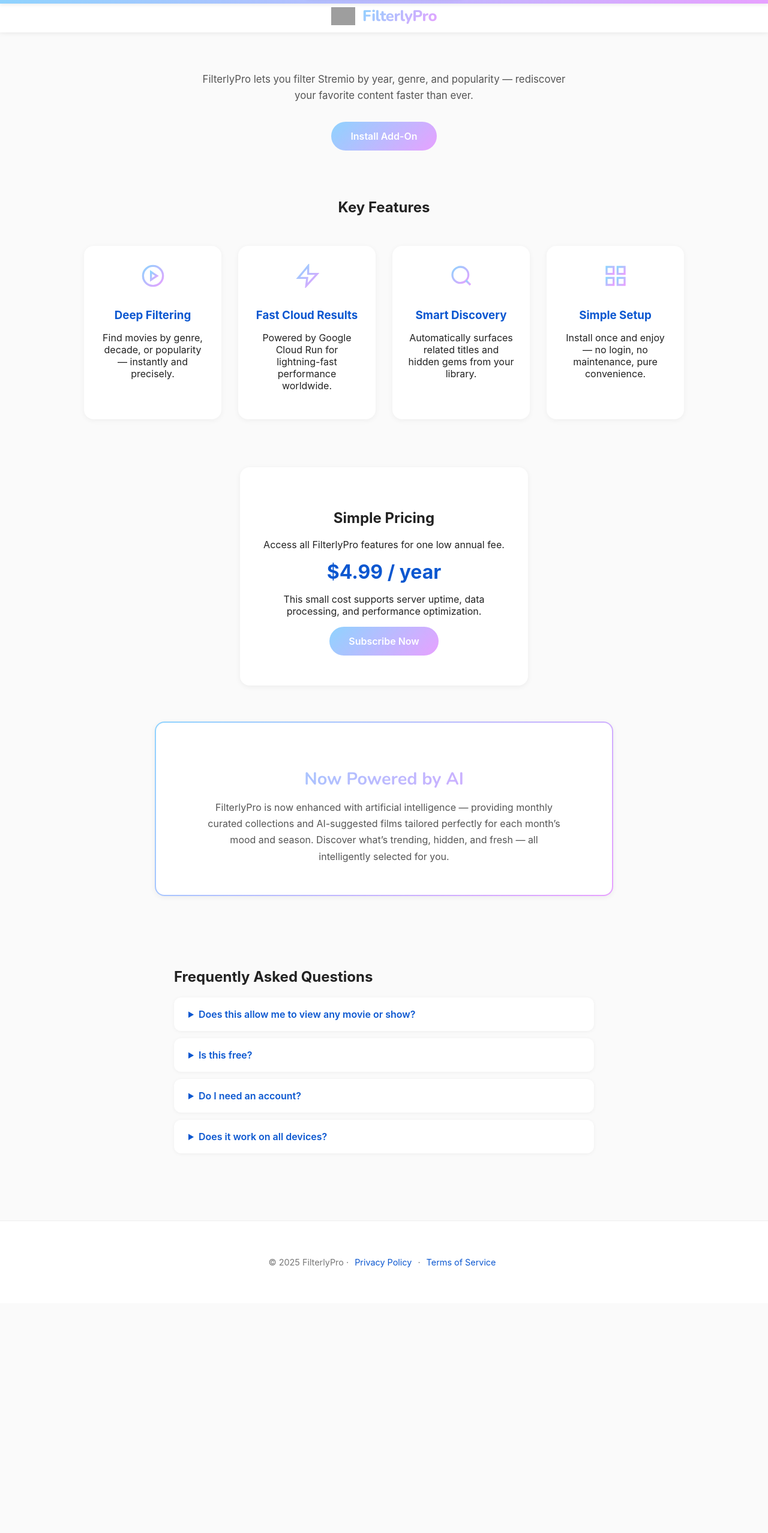
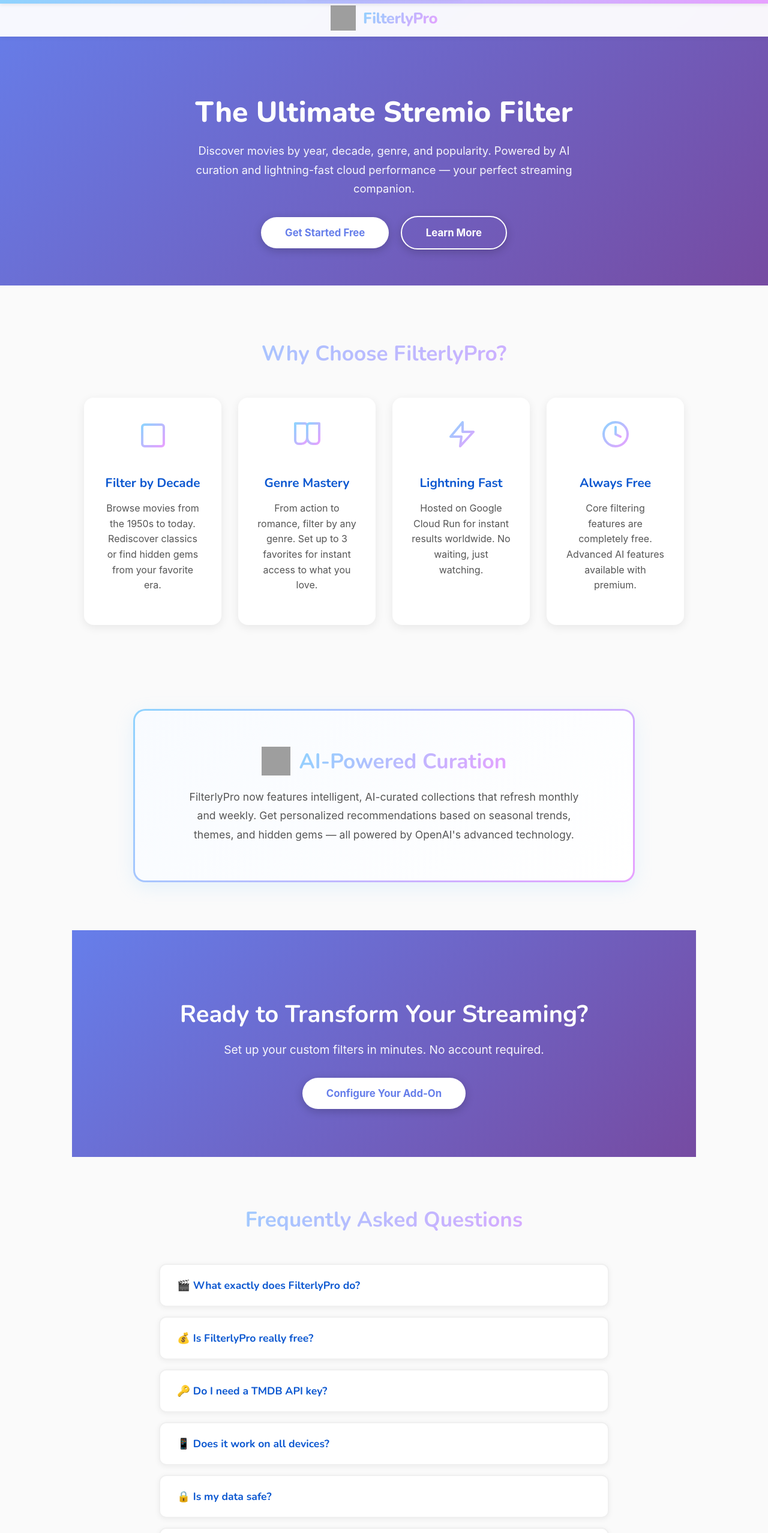
Before and after one commit to seowizard9-lang/filterlypro-site, a plain HTML site: page index.html in a window 1280 px wide. Shown: the part 41-2597 px from the top of the page at 60% size. Before the commit the page ends 2214 px from the top, so only its background shows below. Drawn offline with nearby package versions, Linux system fonts and the light colour scheme; grey boxes are pictures that could not be loaded.

Commit message:
Update index.html

```diff
--- a/index.html
+++ b/index.html
@@ -3,12 +3,12 @@
 <head>
 <meta charset="UTF-8" />
 <meta name="viewport" content="width=device-width, initial-scale=1.0" />
-<title>FilterlyPro – Filter Stremio by Year</title>
+<title>FilterlyPro – Filter Stremio by Year, Genre & More</title>
 <meta name="description" content="FilterlyPro lets you filter Stremio by year, decade, and genre with powerful tools and lightning-fast performance." />
 <meta name="keywords" content="Filter Stremio by year, FilterlyPro, Stremio filter addon, sort movies by year, Stremio decade filter, AI movie suggestions, monthly curated films" />
 
 <!-- Google Font for Nunito -->
-<link href="https://fonts.googleapis.com/css2?family=Nunito:wght@700;800&display=swap" rel="stylesheet">
+<link href="https://fonts.googleapis.com/css2?family=Nunito:wght@400;600;700;800&display=swap" rel="stylesheet">
 
 <style>
 :root {
@@ -21,7 +21,7 @@
 }
 body {
   margin: 0;
-  font-family: 'Inter', system-ui, sans-serif;
+  font-family: -apple-system, BlinkMacSystemFont, 'Segoe UI', Roboto, sans-serif;
   background: var(--bg-light);
   color: var(--text-dark);
   text-align: center;
@@ -76,7 +76,7 @@ body {
   top: 40px;
   left: 0;
   width: 100%;
-  background: rgba(255,255,255,0.9);
+  background: rgba(255,255,255,0.95);
   backdrop-filter: blur(8px);
   z-index: 999;
   padding: 10px 0;
@@ -90,7 +90,8 @@ body {
   gap: 12px;
 }
 #floatingHeader img {
-  width: 40px;
+  width: 42px;
+  height: 42px;
   transition: all 0.3s ease;
 }
 #floatingHeader h1 {
@@ -106,33 +107,68 @@ body {
 
 /* 🔹 Main header content */
 header {
-  padding-top: 140px; /* makes room for floating bars */
-  padding-bottom: 40px;
+  padding-top: 140px;
+  padding-bottom: 60px;
+  background: linear-gradient(135deg, #667eea 0%, #764ba2 100%);
+  color: white;
+}
+header h2 {
+  font-family: 'Nunito', sans-serif;
+  font-size: 3rem;
+  font-weight: 800;
+  margin-bottom: 20px;
+  line-height: 1.2;
 }
 p.lead {
-  max-width: 640px;
+  max-width: 680px;
   margin: 0 auto 30px;
-  color: var(--text-light);
-  line-height: 1.6;
-  font-size: 1.05rem;
+  line-height: 1.7;
+  font-size: 1.15rem;
+  opacity: 0.95;
 }
 .button {
   display: inline-block;
-  padding: 14px 32px;
+  padding: 16px 40px;
   border-radius: 30px;
-  font-weight: 600;
+  font-weight: 700;
   text-decoration: none;
-  background: var(--gradient);
-  color: #fff;
-  transition: opacity 0.2s;
+  background: white;
+  color: #667eea;
+  transition: all 0.3s;
+  box-shadow: 0 4px 15px rgba(0,0,0,0.2);
+  font-size: 1.05rem;
 }
-.button:hover { opacity: 0.85; }
+.button:hover {
+  transform: translateY(-2px);
+  box-shadow: 0 6px 20px rgba(0,0,0,0.3);
+}
+
+.button-secondary {
+  background: transparent;
+  color: white;
+  border: 2px solid white;
+  margin-left: 15px;
+}
+.button-secondary:hover {
+  background: white;
+  color: #667eea;
+}
 
 /* 🔹 Section spacing */
 section {
-  padding: 20px 20px;
+  padding: 60px 20px;
   max-width: 1000px;
   margin: auto;
+}
+
+section h2 {
+  font-family: 'Nunito', sans-serif;
+  font-size: 2.2rem;
+  font-weight: 700;
+  margin-bottom: 50px;
+  background: var(--gradient);
+  -webkit-background-clip: text;
+  -webkit-text-fill-color: transparent;
 }
 
 /* 🔹 Features grid */
@@ -151,81 +187,243 @@ section {
 .feature {
   background: var(--white);
   border-radius: 16px;
-  padding: 30px 25px;
-  box-shadow: 0 2px 10px rgba(0,0,0,0.05);
+  padding: 35px 30px;
+  box-shadow: 0 4px 15px rgba(0,0,0,0.08);
+  transition: all 0.3s;
+  border: 2px solid transparent;
+}
+.feature:hover {
+  transform: translateY(-5px);
+  box-shadow: 0 8px 25px rgba(143, 211, 254, 0.3);
+  border: 2px solid transparent;
+  background: linear-gradient(white, white) padding-box,
+              linear-gradient(135deg, #8fd3fe, #e7a1ff) border-box;
 }
 .feature svg {
-  width: 40px; height: 40px;
+  width: 48px; height: 48px;
   stroke: url(#grad);
+  margin-bottom: 18px;
+  stroke-width: 2;
+}
+.feature h3 {
+  font-family: 'Nunito', sans-serif;
+  color: var(--blue);
   margin-bottom: 12px;
+  font-size: 1.3rem;
+  font-weight: 700;
 }
-.feature h3 { color: var(--blue); margin-bottom: 10px; }
+.feature p {
+  color: var(--text-light);
+  line-height: 1.6;
+}
 
 /* 🔹 Pricing */
 .pricing {
-  background: var(--white);
-  border-radius: 16px;
-  padding: 50px 30px;
-  box-shadow: 0 2px 10px rgba(0,0,0,0.06);
-  max-width: 420px;
+  background: linear-gradient(135deg, #f8fbff, #ffffff) padding-box,
+              linear-gradient(135deg, #8fd3fe, #e7a1ff) border-box;
+  border: 3px solid transparent;
+  border-radius: 20px;
+  padding: 60px 40px;
+  box-shadow: 0 8px 30px rgba(143, 211, 254, 0.2);
+  max-width: 480px;
   margin: 60px auto;
 }
-.price { font-size: 2rem; font-weight: 700; margin: 12px 0; color: var(--blue); }
+.pricing h2 {
+  font-family: 'Nunito', sans-serif;
+  font-size: 2rem;
+  margin-bottom: 15px;
+}
+.price {
+  font-family: 'Nunito', sans-serif;
+  font-size: 3rem;
+  font-weight: 800;
+  margin: 20px 0;
+  background: var(--gradient);
+  -webkit-background-clip: text;
+  -webkit-text-fill-color: transparent;
+}
+.pricing p {
+  color: var(--text-light);
+  line-height: 1.7;
+  margin-bottom: 30px;
+}
 
 /* 🔹 AI Powered Section */
 .ai-section {
-  background: var(--white);
-  border-radius: 16px;
-  padding: 50px 30px;
-  margin: 60px auto;
-  max-width: 700px;
-  box-shadow: 0 2px 10px rgba(0,0,0,0.06);
-  border: 2px solid transparent;
-  background: linear-gradient(#fff, #fff) padding-box,
+  background: linear-gradient(135deg, #f8fbff, #ffffff) padding-box,
               linear-gradient(135deg, #8fd3fe, #e7a1ff) border-box;
+  border-radius: 20px;
+  padding: 60px 40px;
+  margin: 80px auto;
+  max-width: 750px;
+  box-shadow: 0 8px 30px rgba(143, 211, 254, 0.2);
+  border: 3px solid transparent;
+}
+.ai-section .ai-header {
+  display: flex;
+  align-items: center;
+  justify-content: center;
+  gap: 15px;
+  margin-bottom: 20px;
+}
+.ai-section img {
+  width: 48px;
+  height: 48px;
 }
 .ai-section h2 {
   font-family: 'Nunito', sans-serif;
   background: var(--gradient);
   -webkit-background-clip: text;
   -webkit-text-fill-color: transparent;
-  font-size: 1.8rem;
-  margin-bottom: 15px;
+  font-size: 2.2rem;
+  margin: 0;
 }
 .ai-section p {
   color: var(--text-light);
-  line-height: 1.7;
-  font-size: 1rem;
-  max-width: 600px;
+  line-height: 1.8;
+  font-size: 1.1rem;
+  max-width: 650px;
   margin: 0 auto;
 }
 
+/* 🔹 CTA Section */
+.cta-section {
+  background: linear-gradient(135deg, #667eea 0%, #764ba2 100%);
+  color: white;
+  padding: 80px 20px;
+  margin-top: 80px;
+}
+.cta-section h2 {
+  font-family: 'Nunito', sans-serif;
+  color: white;
+  font-size: 2.5rem;
+  margin-bottom: 20px;
+  background: none;
+  -webkit-background-clip: initial;
+  -webkit-text-fill-color: initial;
+}
+.cta-section p {
+  font-size: 1.2rem;
+  margin-bottom: 35px;
+  opacity: 0.95;
+}
+
 /* 🔹 FAQ */
-.faq { text-align: left; max-width: 700px; margin: 80px auto; }
+.faq {
+  text-align: left;
+  max-width: 750px;
+  margin: 80px auto;
+  padding: 0 20px;
+}
+.faq h2 {
+  text-align: center;
+  margin-bottom: 50px;
+}
 details {
   background: var(--white);
   border-radius: 12px;
-  margin: 12px 0;
-  padding: 18px 24px;
-  box-shadow: 0 1px 6px rgba(0,0,0,0.05);
+  margin: 16px 0;
+  padding: 22px 28px;
+  box-shadow: 0 2px 10px rgba(0,0,0,0.06);
+  border: 2px solid #f0f0f0;
+  transition: all 0.3s;
+}
+details:hover {
+  border-color: transparent;
+  background: linear-gradient(white, white) padding-box,
+              linear-gradient(135deg, #8fd3fe, #e7a1ff) border-box;
+  border: 2px solid transparent;
+}
+details[open] {
+  border-color: transparent;
+  background: linear-gradient(135deg, #f8fbff, #ffffff) padding-box,
+              linear-gradient(135deg, #8fd3fe, #e7a1ff) border-box;
+  border: 2px solid transparent;
 }
 summary {
-  font-weight: 600;
+  font-family: 'Nunito', sans-serif;
+  font-weight: 700;
+  font-size: 1.1rem;
   color: var(--blue);
   cursor: pointer;
+  display: flex;
+  align-items: center;
+  gap: 10px;
 }
-summary::marker { color: var(--blue); }
+summary::marker {
+  color: var(--blue);
+}
+details p {
+  margin-top: 15px;
+  color: var(--text-light);
+  line-height: 1.7;
+}
 
 /* 🔹 Footer */
 footer {
   padding: 60px 20px;
-  font-size: 0.9rem;
-  color: #777;
+  font-size: 0.95rem;
+  color: #666;
   background: #fff;
   border-top: 1px solid #eee;
 }
-footer a { color: var(--blue); text-decoration: none; margin: 0 6px; }
-footer a:hover { text-decoration: underline; }
+.footer-content {
+  max-width: 1000px;
+  margin: 0 auto;
+  display: flex;
+  flex-direction: column;
+  gap: 25px;
+}
+.footer-logo {
+  display: flex;
+  align-items: center;
+  justify-content: center;
+  gap: 12px;
+  margin-bottom: 15px;
+}
+.footer-logo img {
+  width: 36px;
+  height: 36px;
+}
+.footer-logo span {
+  font-family: 'Nunito', sans-serif;
+  font-weight: 800;
+  font-size: 1.4rem;
+  background: var(--gradient);
+  -webkit-background-clip: text;
+  -webkit-text-fill-color: transparent;
+}
+.footer-links {
+  display: flex;
+  justify-content: center;
+  gap: 25px;
+  flex-wrap: wrap;
+}
+footer a {
+  color: var(--blue);
+  text-decoration: none;
+  font-weight: 600;
+  transition: all 0.2s;
+}
+footer a:hover {
+  color: #764ba2;
+  text-decoration: underline;
+}
+.footer-note {
+  font-size: 0.85rem;
+  color: #999;
+  margin-top: 20px;
+  line-height: 1.6;
+  max-width: 600px;
+  margin-left: auto;
+  margin-right: auto;
+}
+
+@media (max-width: 768px) {
+  header h2 { font-size: 2.2rem; }
+  .button-secondary { margin-left: 0; margin-top: 15px; }
+  section h2 { font-size: 1.8rem; }
+}
 </style>
 </head>
 <body>
@@ -259,75 +457,119 @@ footer a:hover { text-decoration: underline; }
 
 <!-- 🔹 Main Header Content -->
 <header>
-  <p class="lead">FilterlyPro lets you filter Stremio by year, genre, and popularity — rediscover your favorite content faster than ever.</p>
-  <a href="https://stremio-tmdb-addon-v2-956939293183.us-central1.run.app/manifest.json" class="button">Install Add-On</a>
+  <h2>The Ultimate Stremio Filter</h2>
+  <p class="lead">Discover movies by year, decade, genre, and popularity. Powered by AI curation and lightning-fast cloud performance — your perfect streaming companion.</p>
+  <a href="/configure" class="button">Get Started Free</a>
+  <a href="#features" class="button button-secondary">Learn More</a>
 </header>
 
 <!-- 🔹 Features -->
 <section id="features">
-  <h2>Key Features</h2>
+  <h2>Why Choose FilterlyPro?</h2>
   <div class="features">
     <div class="feature">
-      <svg viewBox="0 0 24 24" fill="none" stroke-width="2"><circle cx="12" cy="12" r="10"/><polygon points="10 8 16 12 10 16 10 8"/></svg>
-      <h3>Deep Filtering</h3>
-      <p>Find movies by genre, decade, or popularity — instantly and precisely.</p>
+      <svg viewBox="0 0 24 24" fill="none" stroke-width="2" stroke-linecap="round" stroke-linejoin="round">
+        <rect x="3" y="4" width="18" height="18" rx="2" ry="2"/>
+        <line x1="16" y1="2" x2="16" y2="6"/>
+        <line x1="8" y1="2" x2="8" y2="6"/>
+        <line x1="3" y1="10" x2="21" y2="10"/>
+      </svg>
+      <h3>Filter by Decade</h3>
+      <p>Browse movies from the 1950s to today. Rediscover classics or find hidden gems from your favorite era.</p>
     </div>
     <div class="feature">
-      <svg viewBox="0 0 24 24" fill="none" stroke-width="2"><path d="M13 2L3 14h9l-1 8 11-12h-9z"/></svg>
-      <h3>Fast Cloud Results</h3>
-      <p>Powered by Google Cloud Run for lightning-fast performance worldwide.</p>
+      <svg viewBox="0 0 24 24" fill="none" stroke-width="2" stroke-linecap="round" stroke-linejoin="round">
+        <path d="M2 3h8a2 2 0 0 1 2 2v10a5 5 0 0 1-5 5H5a3 3 0 0 1-3-3V3z"/>
+        <path d="M22 3h-8a2 2 0 0 0-2 2v10a5 5 0 0 0 5 5h2a3 3 0 0 0 3-3V3z"/>
+      </svg>
+      <h3>Genre Mastery</h3>
+      <p>From action to romance, filter by any genre. Set up to 3 favorites for instant access to what you love.</p>
     </div>
     <div class="feature">
-      <svg viewBox="0 0 24 24" fill="none" stroke-width="2"><circle cx="11" cy="11" r="8"/><line x1="21" y1="21" x2="16.65" y2="16.65"/></svg>
-      <h3>Smart Discovery</h3>
-      <p>Automatically surfaces related titles and hidden gems from your library.</p>
+      <svg viewBox="0 0 24 24" fill="none" stroke-width="2" stroke-linecap="round" stroke-linejoin="round">
+        <path d="M13 2L3 14h9l-1 8 11-12h-9z"/>
+      </svg>
+      <h3>Lightning Fast</h3>
+      <p>Hosted on Google Cloud Run for instant results worldwide. No waiting, just watching.</p>
     </div>
     <div class="feature">
-      <svg viewBox="0 0 24 24" fill="none" stroke-width="2"><rect x="3" y="3" width="7" height="7"/><rect x="14" y="3" width="7" height="7"/><rect x="14" y="14" width="7" height="7"/><rect x="3" y="14" width="7" height="7"/></svg>
-      <h3>Simple Setup</h3>
-      <p>Install once and enjoy — no login, no maintenance, pure convenience.</p>
+      <svg viewBox="0 0 24 24" fill="none" stroke-width="2" stroke-linecap="round" stroke-linejoin="round">
+        <circle cx="12" cy="12" r="10"/>
+        <path d="M12 6v6l4 2"/>
+      </svg>
+      <h3>Always Free</h3>
+      <p>Core filtering features are completely free. Advanced AI features available with premium.</p>
     </div>
   </div>
 </section>
 
-<!-- 🔹 Pricing -->
-<section class="pricing">
-  <h2>Simple Pricing</h2>
-  <p>Access all FilterlyPro features for one low annual fee.</p>
-  <div class="price">$4.99 / year</div>
-  <p>This small cost supports server uptime, data processing, and performance optimization.</p>
-  <a href="#" class="button">Subscribe Now</a>
+<!-- 🔹 AI Section -->
+<section class="ai-section">
+  <div class="ai-header">
+    <img src="https://github.com/seowizard9-lang/Images/blob/main/OpenAIIcon.png?raw=true" alt="OpenAI">
+    <h2>AI-Powered Curation</h2>
+  </div>
+  <p>
+    FilterlyPro now features intelligent, AI-curated collections that refresh monthly and weekly. Get personalized recommendations based on seasonal trends, themes, and hidden gems — all powered by OpenAI's advanced technology.
+  </p>
 </section>
 
-<!-- 🔹 NEW: AI Section -->
-<section class="ai-section">
-  <h2>Now Powered by AI</h2>
-  <p>
-    FilterlyPro is now enhanced with artificial intelligence — providing monthly curated collections and AI-suggested films tailored perfectly for each month’s mood and season.
-    Discover what’s trending, hidden, and fresh — all intelligently selected for you.
-  </p>
+<!-- 🔹 CTA Section -->
+<section class="cta-section">
+  <h2>Ready to Transform Your Streaming?</h2>
+  <p>Set up your custom filters in minutes. No account required.</p>
+  <a href="/configure" class="button">Configure Your Add-On</a>
 </section>
 
 <!-- 🔹 FAQ -->
 <section class="faq">
   <h2>Frequently Asked Questions</h2>
-  <details><summary>Does this allow me to view any movie or show?</summary>
-    <p>No. FilterlyPro organizes and filters content already available in your Stremio sources — it does not unlock premium content.</p>
+  <details>
+    <summary>🎬 What exactly does FilterlyPro do?</summary>
+    <p>FilterlyPro is a Stremio add-on that organizes and filters movie metadata by year, decade, genre, and popularity. It doesn't host or stream content — it just makes finding what you want to watch much easier.</p>
   </details>
-  <details><summary>Is this free?</summary>
-    <p>FilterlyPro costs $4.99 per year. This fee supports cloud hosting and data processing so filters load quickly and stay reliable.</p>
+  <details>
+    <summary>💰 Is FilterlyPro really free?</summary>
+    <p>Yes! The core filtering features (genres, decades, years) are completely free. Premium AI-curated collections are available for $4.99/year to support our cloud infrastructure.</p>
   </details>
-  <details><summary>Do I need an account?</summary>
-    <p>No login required. You’ll receive a license key after subscribing — enter it once and you’re done.</p>
+  <details>
+    <summary>🔑 Do I need a TMDB API key?</summary>
+    <p>Yes, you'll need a free TMDB API key. Don't worry — we provide simple instructions for getting one. It takes about 2 minutes and is completely free.</p>
   </details>
-  <details><summary>Does it work on all devices?</summary>
-    <p>Yes, FilterlyPro works seamlessly on desktop, mobile, and TV Stremio apps.</p>
+  <details>
+    <summary>📱 Does it work on all devices?</summary>
+    <p>Absolutely! FilterlyPro works seamlessly on desktop, mobile, smart TVs, and any device that runs Stremio.</p>
+  </details>
+  <details>
+    <summary>🔒 Is my data safe?</summary>
+    <p>Yes. We don't store your API key, viewing history, or any personal information. Your API key is embedded only in your personal add-on URL.</p>
+  </details>
+  <details>
+    <summary>⚖️ Is this legal?</summary>
+    <p>Yes. FilterlyPro only organizes publicly available metadata from TMDB. We don't host, stream, or distribute any copyrighted content.</p>
   </details>
 </section>
 
 <!-- 🔹 Footer -->
 <footer>
-  © 2025 FilterlyPro · <a href="privacy.html">Privacy Policy</a> · <a href="terms.html">Terms of Service</a>
+  <div class="footer-content">
+    <div class="footer-logo">
+      <img src="https://github.com/seowizard9-lang/Images/blob/main/Filterlogo3lighter.png?raw=true" alt="FilterlyPro">
+      <span>FilterlyPro</span>
+    </div>
+
+    <div class="footer-links">
+      <a href="/configure">Configure Add-On</a>
+      <a href="/terms">Terms of Service</a>
+      <a href="/privacy">Privacy Policy</a>
+      <a href="mailto:support@filterlypro.com">Contact Support</a>
+    </div>
+
+    <div class="footer-note">
+      <p>This product uses the TMDB API but is not endorsed or certified by TMDB. Certain features are powered by OpenAI's GPT technology. OpenAI does not endorse or certify this product.</p>
+      <p style="margin-top: 15px;">© 2025 FilterlyPro. All rights reserved.</p>
+    </div>
+  </div>
 </footer>
 
 <!-- 🔹 JS -->
```
